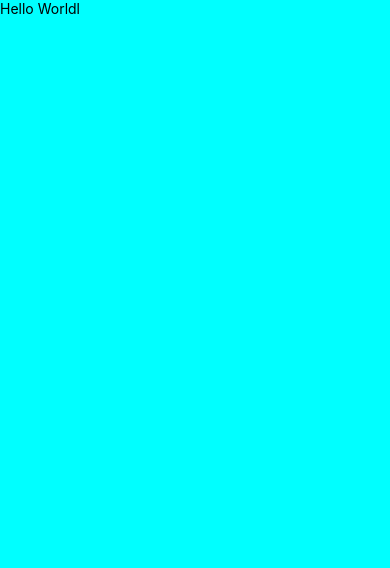
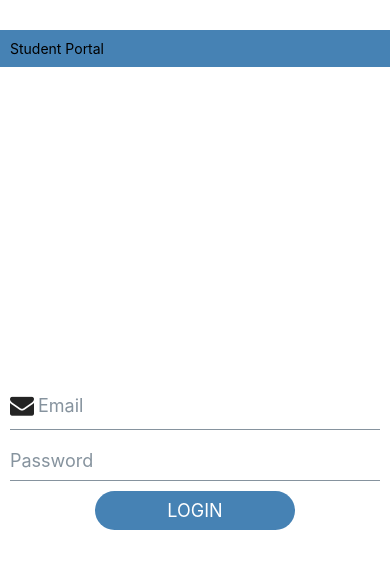
Before and after one commit to jsimmons01/dinner-time, a React Native app in the folder frontend/: screen / in a window 390 px wide. Shown: the top 568 px of the page. Built offline with nearby package versions, Linux system fonts and the light colour scheme.

Commit message:
Creates screens

```diff
--- a/frontend/App.js
+++ b/frontend/App.js
@@ -1,19 +1,42 @@
 import { StatusBar } from 'expo-status-bar';
-import { StyleSheet, Text, View } from 'react-native';
+import { StyleSheet, View } from 'react-native';
+import Login from './screens/LoginScreen';
+import Header from './components/Header';
+import { NavigationContainer } from '@react-navigation/native';
 
 export default function App() {
   return (
     <View style={styles.container}>
-      <Text>Hello Worldl</Text>
+      <NavigationContainer>
+      <View style={styles.top}><Header /></View>
+      <View style={styles.content}>
+      <Login />
+      </View>
+
+      </NavigationContainer>
+
       <StatusBar style="auto" />
     </View>
   );
 }
 
 const styles = StyleSheet.create({
+
   container: {
     flex: 1,
-    backgroundColor: '#0ff',
+    marginTop: 30,
+    backgroundColor: '#fff',
+  },
+  top:{
+    padding: 10,
+    backgroundColor: 'steelblue',
+  },
+  content: {
+    flex: 1,
+    justifyContent: 'center',
+    alignItems: 'center',
 
-  },
+  }
+
+
 });
--- /dev/null
+++ b/frontend/components/Header.js
@@ -0,0 +1,5 @@
+import { View, Text } from 'react-native'
+
+export default function Header(){
+    return <View><Text>Student Portal</Text></View>
+}
--- /dev/null
+++ b/frontend/screens/LoginScreen.js
@@ -0,0 +1,59 @@
+import React from "react";
+import { Platform } from "react-native";
+import Constants from 'expo-constants';
+import { Input, Button } from "@rneui/themed";
+import { createStacknavigator } from '@react-navigation/native-stack'
+
+const DirectoryNavigator = () => {
+    const Stack = createStacknavigator();
+    return(
+        <Stack.DirectoryNavigator
+            initialRoutename='Directory'
+            screenOptions={{
+                headerStyle: {
+                    backgroundColor: 'lightsteelblue'
+                },
+                headerTintColor: '#fff',
+            }}
+            >
+                <Stack.Screen
+                    name='Login'
+                    component={DirectoryScreen}
+                    options={{ title:'Login'}}
+                />
+                <Stack.Screen
+                name='Student'
+                component={Student}
+                options={{ title:""}}
+                />
+            </Stack.DirectoryNavigator>
+    )
+};
+export default function Login(){
+
+    return(
+
+        <>
+
+            <Input placeholder="Email"
+            leftIcon={{type:'font-awesome', name: 'envelope'}}
+            />
+            <Input placeholder="Password" secureTextEntry={true}/>
+
+            <Button
+            title="LOGIN"
+            accessibilityLabel='Login button'
+            buttonStyle={{
+                backgroundColor: 'steelblue',
+                borderRadius:30,
+            }}
+            containerStyle={{
+                width: 200,
+
+            }}/>
+        </>
+
+
+
+);
+}
--- /dev/null
+++ b/frontend/screens/StudentScreen.js
@@ -0,0 +1 @@
+//Add info for student
```
Also changed, not shown: frontend/package.json (+7 -1 lines), frontend/screens/RosterScreen.js (added, +20 -0 lines), frontend/screens/DirectoryScreen.js (added), 1 other file (tests, documents, lock files or other folders).
